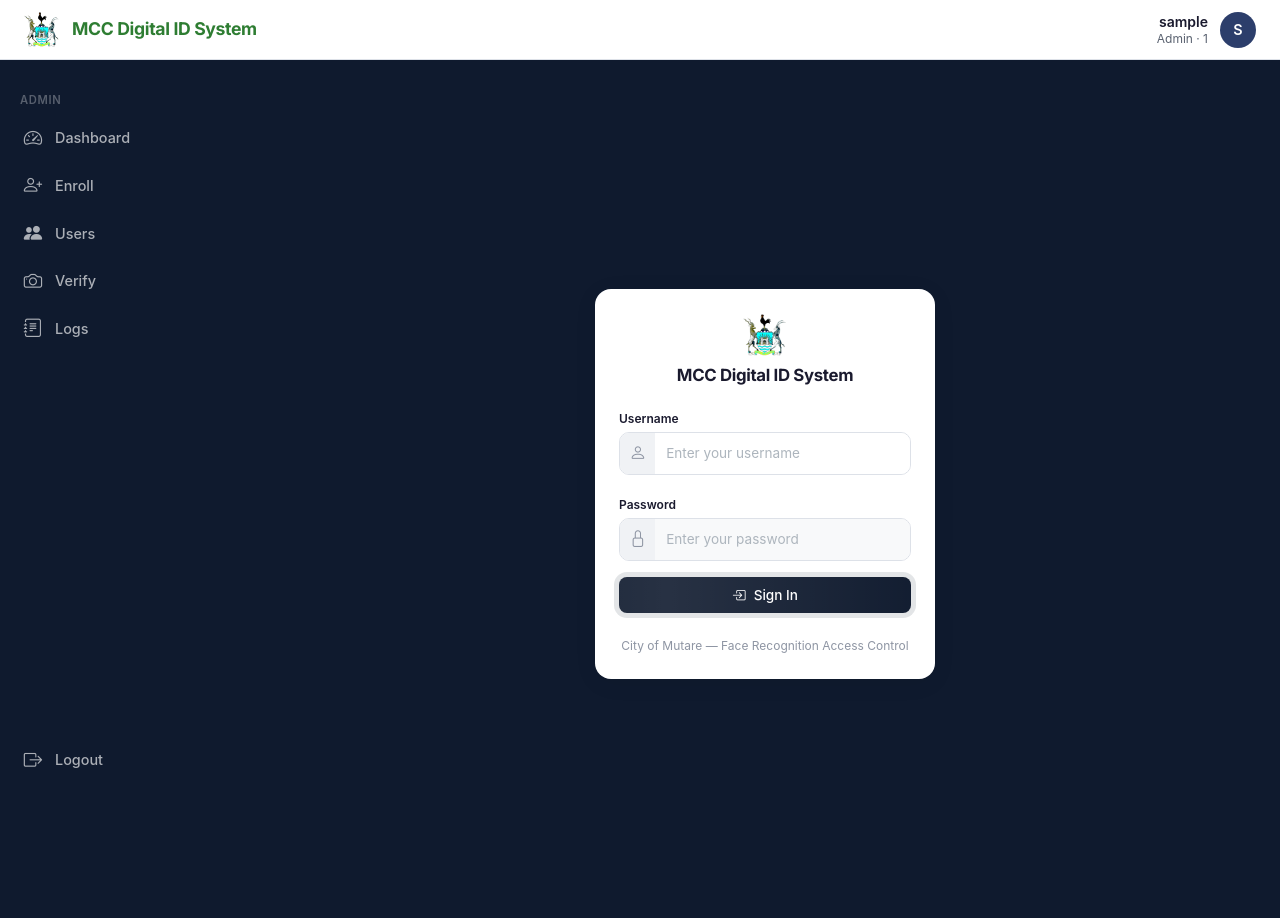
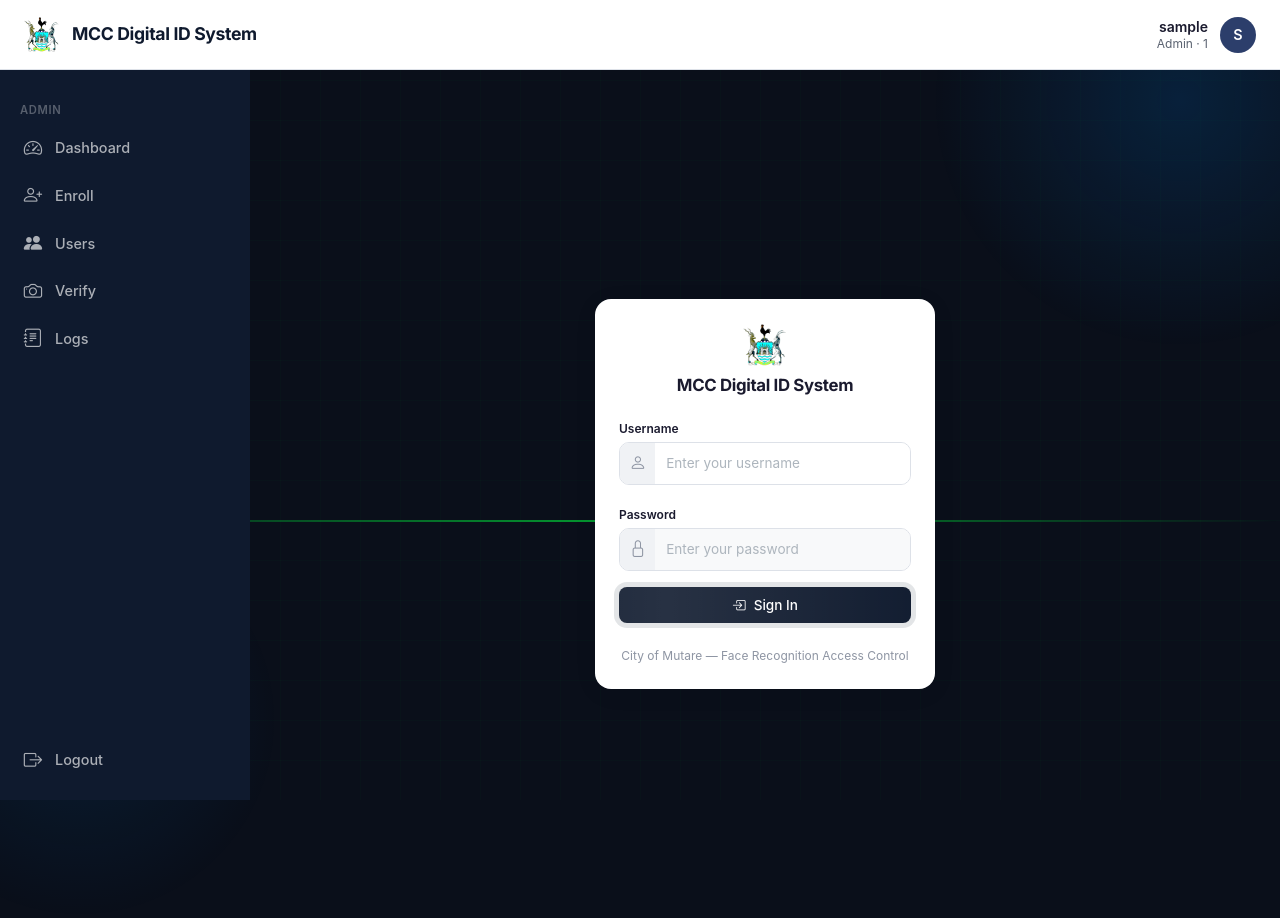
Before and after one commit to geniuskudzai21/CityOfMutareDigitaliD, a Flask app: page /login in a window 1280 px wide. Before the commit the page ends 768 px from the top, so only its background shows below. Run offline with Flask 3, Linux system fonts and the light colour scheme; the visitor is signed in with stand-in values (Sample User, id 1).

Commit message:
Add cyberpunk theme with blue glow accents to login page

```diff
--- a/static/css/style.css
+++ b/static/css/style.css
@@ -26,7 +26,7 @@
   --shadow-lg: 0 8px 24px rgba(15, 26, 46, 0.12);
   --transition: 150ms ease;
   --sidebar-width: 250px;
-  --header-height: 60px;
+  --header-height: 70px;
 }
 
 /* Enroll form specific styles */
@@ -134,6 +134,7 @@ a:not(.nav-link):not(.btn):not(.sidebar-link):hover {
   font-size: 1.1rem;
   letter-spacing: -0.02em;
   white-space: nowrap;
+  color: var(--navy-900);
 }
 
 .header-user {
@@ -347,8 +348,73 @@ a:not(.nav-link):not(.btn):not(.sidebar-link):hover {
 /* ── Login Page ────────────────────────────────── */
 
 body:has(.login-wrapper) {
-  background: var(--navy-900);
+  background: #0a0f1a;
   min-height: 100vh;
+  position: relative;
+  overflow: hidden;
+}
+body:has(.login-wrapper)::before {
+  content: "";
+  position: fixed;
+  inset: 0;
+  background:
+    linear-gradient(rgba(0, 255, 65, 0.02) 1px, transparent 1px),
+    linear-gradient(90deg, rgba(0, 255, 65, 0.02) 1px, transparent 1px);
+  background-size: 40px 40px;
+  z-index: 0;
+  pointer-events: none;
+}
+body:has(.login-wrapper)::after {
+  content: "";
+  position: fixed;
+  top: 0;
+  left: 0;
+  right: 0;
+  height: 2px;
+  background: linear-gradient(90deg, transparent, #00ff41, transparent);
+  z-index: 0;
+  animation: cyberScan 4s linear infinite;
+  opacity: 0.5;
+  pointer-events: none;
+}
+.cyber-glow {
+  position: fixed;
+  width: 500px;
+  height: 500px;
+  border-radius: 50%;
+  background: radial-gradient(circle, rgba(0, 136, 248, 0.15), transparent 70%);
+  top: -150px;
+  right: -150px;
+  z-index: 0;
+  pointer-events: none;
+}
+.cyber-glow-2 {
+  position: fixed;
+  width: 400px;
+  height: 400px;
+  border-radius: 50%;
+  background: radial-gradient(circle, rgba(0, 136, 247, 0.1), transparent 70%);
+  bottom: -120px;
+  left: -120px;
+  z-index: 0;
+  pointer-events: none;
+}
+.cyber-accent {
+  position: fixed;
+  top: 0;
+  left: 0;
+  width: 3px;
+  height: 100%;
+  background: linear-gradient(180deg, transparent, #0088f8, #0088f7, transparent);
+  z-index: 0;
+  opacity: 0.4;
+  pointer-events: none;
+}
+@keyframes cyberScan {
+  0%   { top: 0; opacity: 0; }
+  10%  { opacity: 0.6; }
+  90%  { opacity: 0.6; }
+  100% { top: 100%; opacity: 0; }
 }
 
 .login-wrapper {
@@ -358,6 +424,8 @@ body:has(.login-wrapper) {
   align-items: center;
   justify-content: center;
   padding: 1.5rem;
+  position: relative;
+  z-index: 1;
 }
 
 .login-card {
--- a/templates/login.html
+++ b/templates/login.html
@@ -1,5 +1,8 @@
 {% extends "base.html" %}
 {% block content %}
+<div class="cyber-glow"></div>
+<div class="cyber-glow-2"></div>
+<div class="cyber-accent"></div>
 <div class="login-wrapper">
     <div class="login-card">
         <div class="login-header">
```
